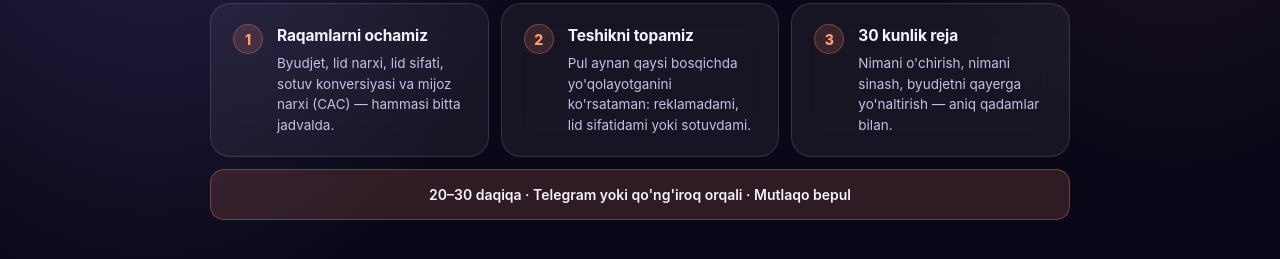
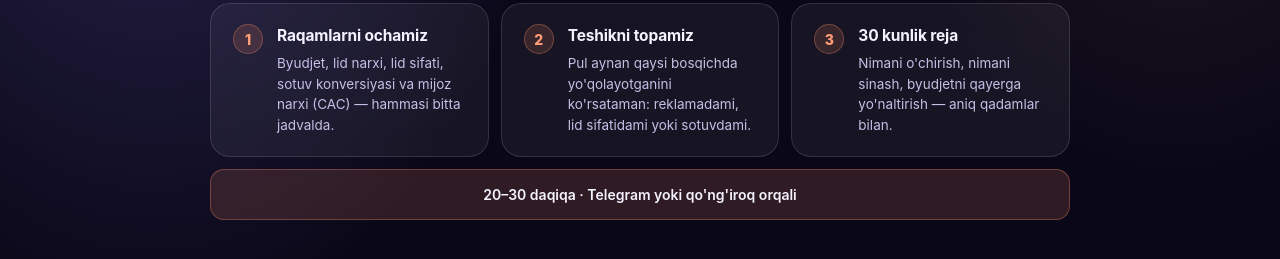
Before and after one commit to humoyunwork-web/reklama-diagnostika, a website: page keyslar.html in a window 1280 px wide. Shown: the part 541-800 px from the top of the page. Drawn offline with Linux system fonts and the light colour scheme.

Commit message:
Add files via upload

```diff
--- a/keyslar.html
+++ b/keyslar.html
@@ -195,7 +195,7 @@
         </div>
       </div>
     </div>
-    <div class="steps-note">20&ndash;30 daqiqa &middot; Telegram yoki qo'ng'iroq orqali &middot; Mutlaqo bepul</div>
+    <div class="steps-note">20&ndash;30 daqiqa &middot; Telegram yoki qo'ng'iroq orqali</div>
   </section>
 
   <section class="section">
```
